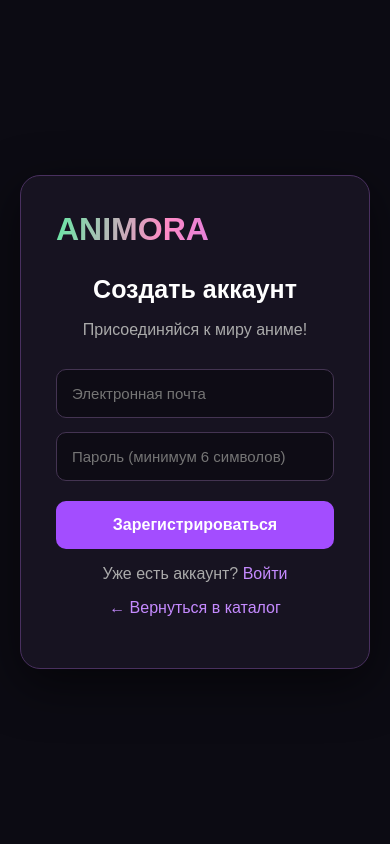
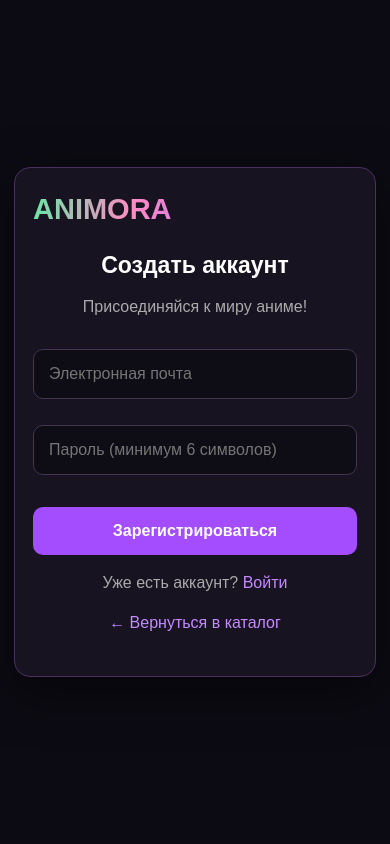
Before and after one commit to mitsu198/animora, a Flask app: page /register in a window 390 px wide. Run offline with Flask 3, Linux system fonts and the light colour scheme.

Commit message:
Improve mobile layout and touch usability

```diff
--- a/templates/register.html
+++ b/templates/register.html
@@ -102,6 +102,19 @@ html[data-theme] .search,html[data-theme] input,html[data-theme] select{backgrou
  if(document.body){document.body.removeAttribute('data-animated');}
 })();
 </script>
+<style id="animora-mobile-ux">
+/* Registration form touch layout */
+@media(max-width:600px){
+ body{min-height:100svh;padding:14px;align-items:center}
+ .card{width:100%;max-width:460px;padding:25px 18px;border-radius:16px}
+ .logo{font-size:29px}
+ h1{font-size:23px}
+ input,button{width:100%;min-height:48px;font-size:16px}
+ form{display:grid;gap:12px}
+ p{line-height:1.5}
+}
+
+</style>
 </head>
 <body>
 <div class="card">
```
